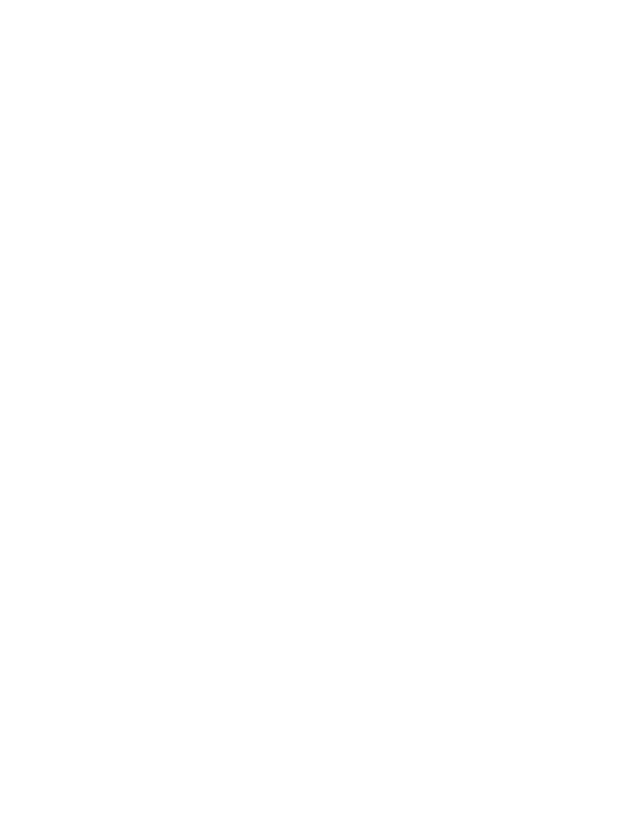
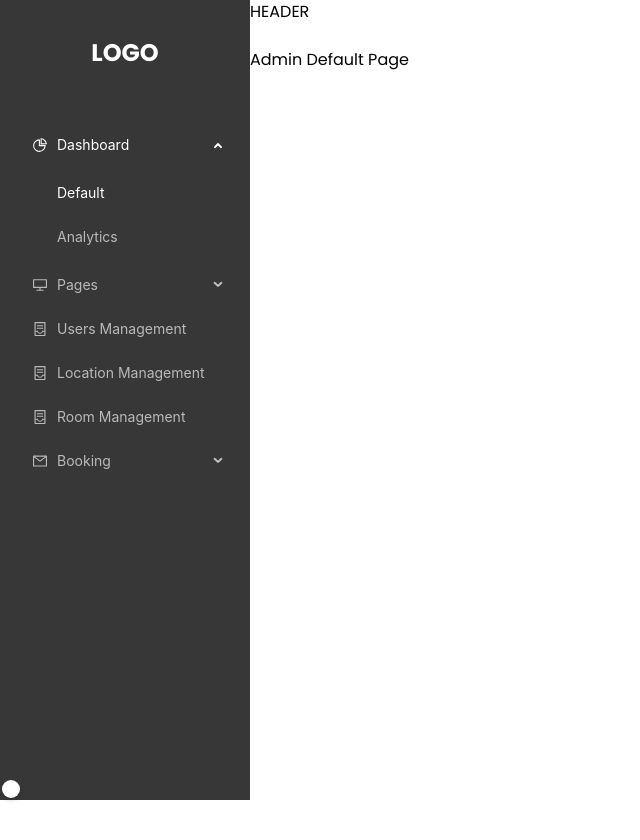
Before and after one commit to ThachTy/Airbnb, a React (Create React App) app: page /admin in a window 1280 px wide. Before the commit this address had no page. Shown: the top 840 px of the page, without its empty margins (0-640 px from the left). Before the commit the page ends 800 px from the top, so only its background shows below. Built offline with nearby package versions, Linux system fonts and the light colour scheme.

Commit message:
Create Admin Page

```diff
--- a/package.json
+++ b/package.json
@@ -4,6 +4,7 @@
   "private": true,
   "dependencies": {
     "@reduxjs/toolkit": "^1.9.7",
+    "@tanstack/react-query": "^5.10.0",
     "@testing-library/jest-dom": "^5.17.0",
     "@testing-library/react": "^13.4.0",
     "@testing-library/user-event": "^13.5.0",
--- a/src/App.js
+++ b/src/App.js
@@ -1,19 +1,34 @@
-import logo from './logo.svg';
-import './App.css';
-import UserLayout from './layouts/UserLayout';
-import Test from './components/Test';
-import { BrowserRouter, Route, Routes } from 'react-router-dom';
-import Home from './pages/Home/Home';
-
+import logo from "./logo.svg";
+import "./App.css";
+import UserLayout from "./layouts/UserLayout";
+import Test from "./components/Test";
+import { BrowserRouter, Route, Routes } from "react-router-dom";
+import Home from "./pages/Home/Home";
+import AdminLayout from "./layouts/AdminLayout";
+import Admin from "./pages/Admin/Admin";
+import Users from "./pages/Users/Users";
 function App() {
   return (
     <div className="App">
       <BrowserRouter>
         <UserLayout>
           <Routes>
-            <Route path='' element={<Home />} />
+            <Route path="" element={<Home />} />
           </Routes>
         </UserLayout>
+
+        {/* Admin Page */}
+        <Routes>
+          <Route path="/admin" element={<AdminLayout />}>
+            <Route index element={<Admin></Admin>}></Route>
+            <Route path="users" element={<Users></Users>}></Route>
+            <Route
+              path="locations"
+              element={<div>Locations Management</div>}
+            ></Route>
+            <Route path="rooms" element={<div>Room Management</div>}></Route>
+          </Route>
+        </Routes>
       </BrowserRouter>
     </div>
   );
--- /dev/null
+++ b/src/components/Sidebar/Sidebar.js
@@ -0,0 +1,99 @@
+import React, { useState } from "react";
+import {
+  ContainerOutlined,
+  DesktopOutlined,
+  MailOutlined,
+  PieChartOutlined,
+} from "@ant-design/icons";
+import { Button, Switch, Menu } from "antd";
+import "./Sidebar.scss";
+import { Link } from "react-router-dom";
+function getItem(label, key, icon, children, type) {
+  return {
+    key,
+    icon,
+    children,
+    label,
+    type,
+  };
+}
+const items = [
+  // Dashboard
+  getItem("Dashboard", "sub1", <PieChartOutlined />, [
+    getItem(<Link to="/admin">Default</Link>, "1"),
+    getItem("Analytics", "2"),
+  ]),
+  // Pages
+  getItem("Pages", "sub2", <DesktopOutlined />, [
+    getItem(<Link to="/">Home</Link>, "3"),
+    getItem(<Link to="/admin">Admin</Link>, "4"),
+    getItem(<Link to="/login">Login</Link>, "5"),
+    getItem(<Link to="/register">Register</Link>, "6"),
+  ]),
+  // User
+  getItem(
+    <Link to="/Admin/Users">Users Management</Link>,
+    "7",
+    <ContainerOutlined />
+  ),
+  getItem(
+    <Link to="/Admin/Locations">Location Management</Link>,
+    "8",
+    <ContainerOutlined />
+  ),
+  getItem(
+    <Link to="/Admin/Rooms">Room Management</Link>,
+    "9",
+    <ContainerOutlined />
+  ),
+
+  getItem("Booking", "sub3", <MailOutlined />, [
+    getItem("Option 5", "10"),
+    getItem("Option 6", "11"),
+    getItem("Option 7", "12"),
+    getItem("Option 8", "13"),
+  ]),
+];
+const Sidebar = () => {
+  const [collapsed, setCollapsed] = useState(false);
+  const toggleCollapsed = () => {
+    setCollapsed(!collapsed);
+  };
+  return (
+    <aside
+      id="sidebar"
+      className="min-h-full"
+      style={{
+        width: 250,
+      }}
+    >
+      <div className="sidebar-header">
+        <h1>LOGO</h1>
+        <Menu
+          className="navs"
+          defaultSelectedKeys={["1"]}
+          defaultOpenKeys={["sub1"]}
+          inlineCollapsed={collapsed}
+          mode="inline"
+          items={items}
+          theme="dark"
+        ></Menu>
+      </div>
+      {/* <Button
+        className="btn-toggle"
+        type="primary"
+        onClick={toggleCollapsed}
+        style={{
+          right: 0,
+        }}
+      >
+        X
+      </Button> */}
+
+      <div className="sidebar-footer">
+        <Switch />
+      </div>
+    </aside>
+  );
+};
+export default Sidebar;
--- /dev/null
+++ b/src/components/Sidebar/Sidebar.scss
@@ -0,0 +1,39 @@
+#sidebar {
+  position: fixed;
+  background-color: #373737;
+  display: flex;
+  align-items: start;
+  justify-content: space-between;
+  flex-direction: column;
+  flex-wrap: nowrap;
+  * {
+    background-color: #373737;
+  }
+
+  .sidebar-header {
+    width: 100%;
+    padding: 5px;
+    margin: 30px 0;
+    h1 {
+      text-align: center;
+      font-weight: 700;
+      font-size: 1.5rem;
+      color: #fff;
+    }
+  }
+
+  .navs {
+    padding: 50px 0;
+    color: #fff;
+    background-color: transparent !important;
+    .btn-toggle {
+      width: 35px;
+      height: 35px;
+      padding: 2px;
+      position: absolute;
+      z-index: 9;
+      transform: translateX(-50%);
+      background-color: red;
+    }
+  }
+}
--- /dev/null
+++ b/src/layouts/AdminLayout.js
@@ -0,0 +1,15 @@
+import React from "react";
+import { Outlet } from "react-router";
+import Sidebar from "../components/Sidebar/Sidebar";
+
+export default function AdminLayout() {
+  return (
+    <div className="flex flex-row min-w-full h-screen">
+      <Sidebar></Sidebar>
+      <main className="w-full flex-grow ml-[250px]">
+        <header className="min-w-full h-12">HEADER</header>
+        <Outlet />
+      </main>
+    </div>
+  );
+}
--- /dev/null
+++ b/src/pages/Admin/Admin.js
@@ -0,0 +1,7 @@
+import React from "react";
+
+export default function Admin() {
+  return (
+    <section className="min-w-full min-h-full">Admin Default Page</section>
+  );
+}
--- /dev/null
+++ b/src/pages/Users/Users.js
@@ -0,0 +1,111 @@
+import { Pagination } from "antd";
+import React, { useEffect, useState } from "react";
+import "./Users.scss";
+import { current } from "@reduxjs/toolkit";
+
+export default function Users() {
+  const [users, setUsers] = useState([]);
+  const [pageSize, setPageSize] = useState(5);
+  console.log(users);
+  useEffect(() => {
+    const fetchAllUser = async () => {
+      try {
+        await fetch(
+          // "https://airbnbnew.cybersoft.edu.vn/api/users/phan-trang-tim-kiem?pageIndex=1&pageSize=10",
+          "https://airbnbnew.cybersoft.edu.vn/api/users",
+          {
+            method: "GET",
+            headers: {
+              tokenCybersoft:
+                "eyJhbGciOiJIUzI1NiIsInR5cCI6IkpXVCJ9.eyJ0ZW5Mb3AiOiJCb290Y2FtcCA1NiIsIkhldEhhblN0cmluZyI6IjE4LzA0LzIwMjQiLCJIZXRIYW5UaW1lIjoiMTcxMzM5ODQwMDAwMCIsIm5iZiI6MTY4MzMwNjAwMCwiZXhwIjoxNzEzNTQ2MDAwfQ.4A7jJib1YUkmnIr-QDcjs_3j1YY0Ft1wPZDfe8qFrqE",
+            },
+          }
+        )
+          .then((res) => res.json())
+          .then((res) => {
+            setUsers(res?.content);
+          });
+      } catch (error) {
+        console.error(error);
+      }
+    };
+    fetchAllUser();
+  }, []);
+
+  /* Render */
+  const renderUsers = (users = []) => {
+    return users.map((user, index) => {
+      return (
+        <tr className="row" key={`user-${index}`}>
+          <td className="cell">{index}</td>
+          <td className="cell">{user?.name}</td>
+          <td className="cell">{user?.email}</td>
+          <td className="cell">
+            <img
+              className="w-[45px] h-[45px] object-fit-cover"
+              alt={user?.name}
+              src={user?.avatar}
+            />
+          </td>
+
+          <td className="cell">{user?.gender ? "male" : "female"}</td>
+          <td className="cell">
+            <button className="btn " type="button">
+              Edit
+            </button>
+            <button className="btn" type="button">
+              Delete
+            </button>
+          </td>
+        </tr>
+      );
+    });
+  };
+
+  return (
+    <section className="min-w-full ">
+      <div className="user-top">
+        <a href=".">Thêm Quản Trị Viên</a>
+        <form className="form ">
+          <div className="row row-cols-2  ">
+            <input
+              className="bg-red-400"
+              placeholder="Nhập vào tài khoản hoặc họ tên người dùng..."
+              type="text"
+            />
+            <button className="btn bg-blue-400" type="button">
+              Search
+            </button>
+          </div>
+        </form>
+      </div>
+      <div className="user-content flex-grown">
+        <table className="table">
+          <thead>
+            <tr className="heading">
+              <th>Number</th>
+              <th>Name</th>
+              <th>Email</th>
+              <th>Avatar</th>
+              <th>Role</th>
+              <th>Setting</th>
+            </tr>
+          </thead>
+          <tbody>{renderUsers(users)}</tbody>
+        </table>
+      </div>
+      <div className="user-footer">
+        <Pagination
+          size="small"
+          className=" mx-auto"
+          total={users.length || 0}
+          defaultPageSize={pageSize}
+          pageSizeOptions={[5, 20, 50, 100]}
+          onChange={(page, pageSize) => {}}
+          showSizeChanger
+          showQuickJumper
+        />
+      </div>
+    </section>
+  );
+}
```
Also changed, not shown: src/pages/Users/Users.scss (added), 1 other file (tests, documents, lock files or other folders).
